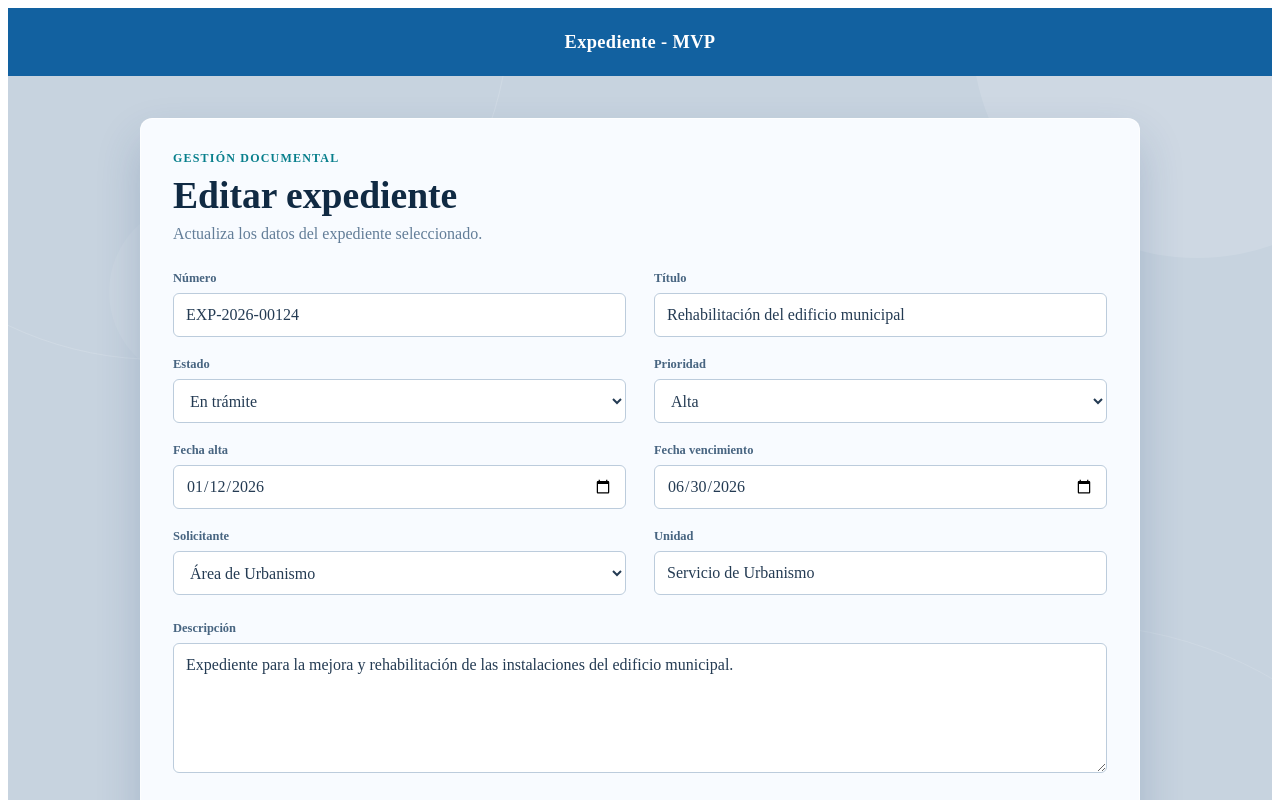
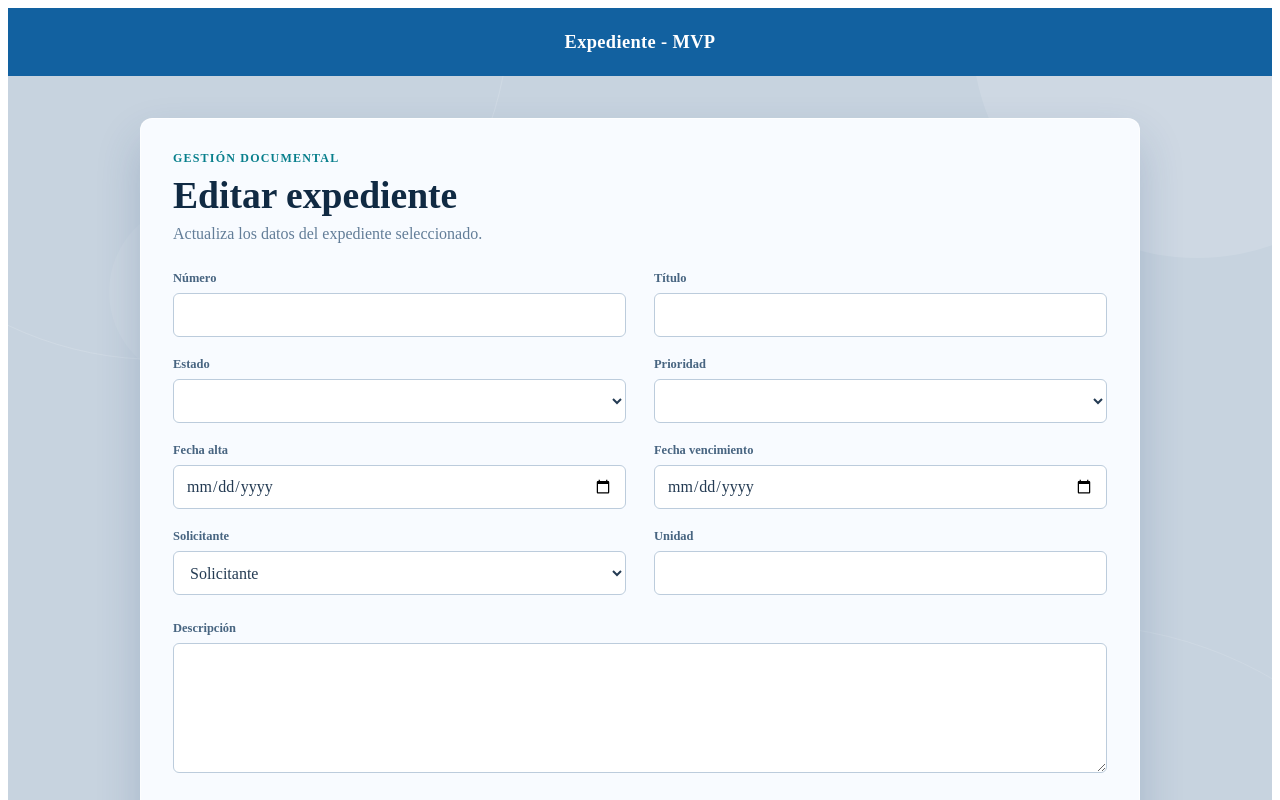
Before and after one commit to alex17alex17/CursoAngularTracasa, an Angular app: page /expedienteEdicion/1 in a window 1280 px wide. Shown: the top 800 px of the page. Built offline with nearby package versions, Linux system fonts and the light colour scheme.

Commit message:
Enhance expediente selection and editing functionality; emit selected expediente on row click; update edicion-expediente component to bind form fields to expediente data; implement editarExpediente method in expedientes-page component for navigation.

```diff
--- a/src/app/features/Expedientes/Components/busqueda-expedientes/busqueda-expedientes.html
+++ b/src/app/features/Expedientes/Components/busqueda-expedientes/busqueda-expedientes.html
@@ -55,7 +55,11 @@
       </thead>
       <tbody>
         @for (expediente of expedientesTabla() ?? []; track expediente.numero) {
-          <tr>
+          <tr
+            (click)="expedienteSeleccionado.emit(expediente)"
+            (keydown.enter)="expedienteSeleccionado.emit(expediente)"
+            tabindex="0"
+          >
             <td class="file-number">{{ expediente.numero }}</td>
             <td class="title-cell">{{ expediente.titulo }}</td>
             <td>
--- a/src/app/features/Expedientes/Components/busqueda-expedientes/busqueda-expedientes.ts
+++ b/src/app/features/Expedientes/Components/busqueda-expedientes/busqueda-expedientes.ts
@@ -16,6 +16,7 @@ export class BusquedaExpedientes {
   totalPaginas = input(1);
   filtroTabla = output<FiltrosBusqueda>();
   cambioPagina = output<number>();
+  expedienteSeleccionado = output<Expediente>();
 
   filtros: FiltrosBusqueda = {
     texto: '',
--- a/src/app/features/Expedientes/Components/edicion-expediente/edicion-expediente.html
+++ b/src/app/features/Expedientes/Components/edicion-expediente/edicion-expediente.html
@@ -10,31 +10,29 @@
       <div class="form-column">
         <label class="field">
           <span>Número</span>
-					<input type="text" name="numero" value="EXP-2026-00124" />
+          <input type="text" name="numero" [value]="expediente()?.numero ?? ''" />
         </label>
 
         <label class="field">
           <span>Estado</span>
-					<select name="estado">
-						<option>En trámite</option>
-						<option>Pendiente</option>
-						<option>En revisión</option>
-						<option>Finalizado</option>
+          <select name="estado" [value]="expediente()?.estado ?? ''">
+            <option value="abierto">Abierto</option>
+            <option value="en_proceso">En proceso</option>
+            <option value="cerrado">Cerrado</option>
           </select>
         </label>
 
         <label class="field">
           <span>Fecha alta</span>
-					<input type="date" name="fechaAlta" value="2026-01-12" />
+          <input type="date" name="fechaAlta" [value]="fechaComoTexto(expediente()?.fechaAlta)" />
         </label>
 
         <label class="field">
           <span>Solicitante</span>
-					<select name="solicitante">
-						<option>Área de Urbanismo</option>
-						<option>María García López</option>
-						<option>Asociación Cultural Centro</option>
-						<option>Javier Martín Ruiz</option>
+          <select name="solicitante" [value]="expediente()?.solicitante ?? ''">
+            <option [value]="expediente()?.solicitante ?? ''">
+              {{ expediente()?.solicitante ?? 'Solicitante' }}
+            </option>
           </select>
         </label>
       </div>
@@ -42,33 +40,37 @@
       <div class="form-column">
         <label class="field">
           <span>Título</span>
-					<input type="text" name="titulo" value="Rehabilitación del edificio municipal" />
+          <input type="text" name="titulo" [value]="expediente()?.titulo ?? ''" />
         </label>
 
         <label class="field">
           <span>Prioridad</span>
-					<select name="prioridad">
-						<option>Alta</option>
-						<option>Media</option>
-						<option>Baja</option>
+          <select name="prioridad" [value]="expediente()?.prioridad ?? ''">
+            <option value="alta">Alta</option>
+            <option value="media">Media</option>
+            <option value="baja">Baja</option>
           </select>
         </label>
 
         <label class="field">
           <span>Fecha vencimiento</span>
-					<input type="date" name="fechaVencimiento" value="2026-06-30" />
+          <input
+            type="date"
+            name="fechaVencimiento"
+            [value]="fechaComoTexto(expediente()?.fechaVencimiento)"
+          />
         </label>
 
         <label class="field">
           <span>Unidad</span>
-					<input type="text" name="unidad" value="Servicio de Urbanismo" />
+          <input type="text" name="unidad" [value]="expediente()?.unidad ?? ''" />
         </label>
       </div>
     </div>
 
     <label class="field description-field">
       <span>Descripción</span>
-			<textarea name="descripcion" rows="5">Expediente para la mejora y rehabilitación de las instalaciones del edificio municipal.</textarea>
+      <textarea name="descripcion" rows="5">{{ expediente()?.descripcion ?? '' }}</textarea>
     </label>
 
     <div class="form-actions">
--- a/src/app/features/Expedientes/Components/edicion-expediente/edicion-expediente.ts
+++ b/src/app/features/Expedientes/Components/edicion-expediente/edicion-expediente.ts
@@ -1,4 +1,5 @@
-import { Component } from '@angular/core';
+import { Component, signal } from '@angular/core';
+import { Expediente } from '../../models/expediente-interface';
 
 @Component({
   selector: 'app-edicion-expediente',
@@ -6,4 +7,10 @@ import { Component } from '@angular/core';
   templateUrl: './edicion-expediente.html',
   styleUrl: './edicion-expediente.css',
 })
-export class EdicionExpediente {}
+export class EdicionExpediente {
+  expediente = signal<Expediente | null>(history.state.expediente ?? null);
+
+  fechaComoTexto(fecha: Date | undefined): string {
+    return fecha ? fecha.toISOString().slice(0, 10) : '';
+  }
+}
--- a/src/app/features/Expedientes/pages/expedientes-page/expedientes-page.html
+++ b/src/app/features/Expedientes/pages/expedientes-page/expedientes-page.html
@@ -4,4 +4,5 @@
   [totalPaginas]="totalPaginas()"
   (filtroTabla)="aplicarFiltro($event)"
   (cambioPagina)="cambiarPagina($event)"
+  (expedienteSeleccionado)="editarExpediente($event)"
 ></app-busqueda-expedientes>
--- a/src/app/features/Expedientes/pages/expedientes-page/expedientes-page.ts
+++ b/src/app/features/Expedientes/pages/expedientes-page/expedientes-page.ts
@@ -5,6 +5,7 @@ import { BusquedaExpedientes } from '../../Components/busqueda-expedientes/busqu
 import { AltaExpediente } from '../../Components/alta-expediente/alta-expediente';
 import { EdicionExpediente } from '../../Components/edicion-expediente/edicion-expediente';
 import { FiltrosBusqueda } from '../../models/expediente-busqueda';
+import { Expediente } from '../../models/expediente-interface';
 import { ExpedienteClientService } from '../../services/expediente-client-service';
 import { rxResource, toSignal } from '@angular/core/rxjs-interop';
 
@@ -81,4 +82,10 @@ export class ExpedientesPage {
       queryParamsHandling: 'merge',
     });
   }
+
+  editarExpediente(expediente: Expediente): void {
+    this.router.navigate(['expedienteEdicion', expediente.numero], {
+      state: { expediente },
+    });
+  }
 }
```
Lines whose indentation alone changed are shown as unchanged.
